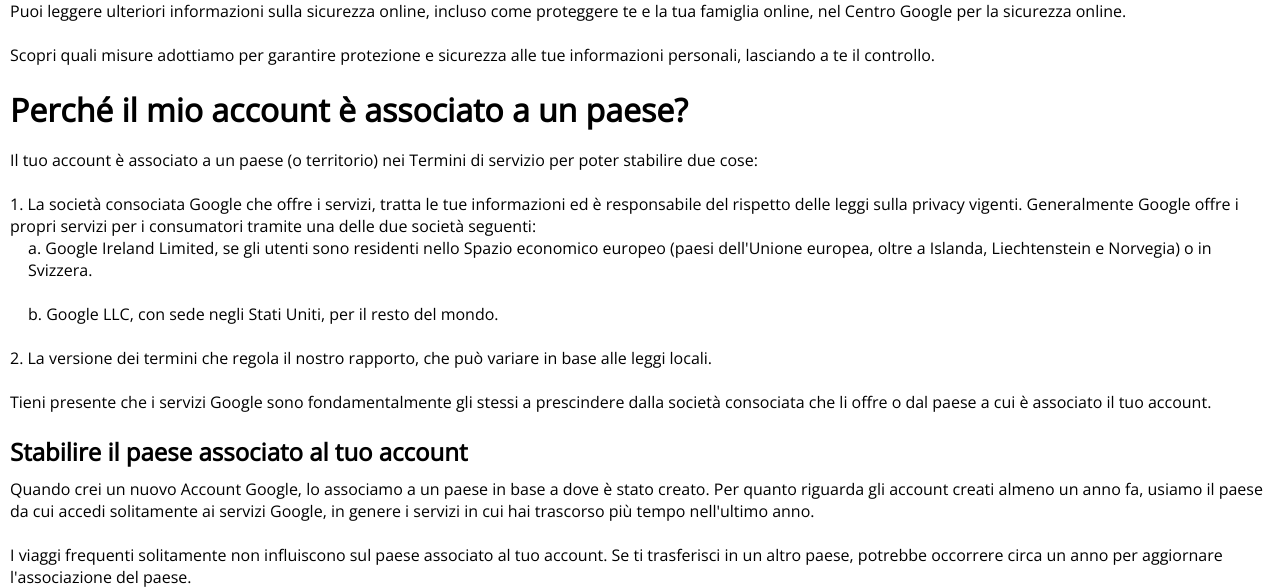
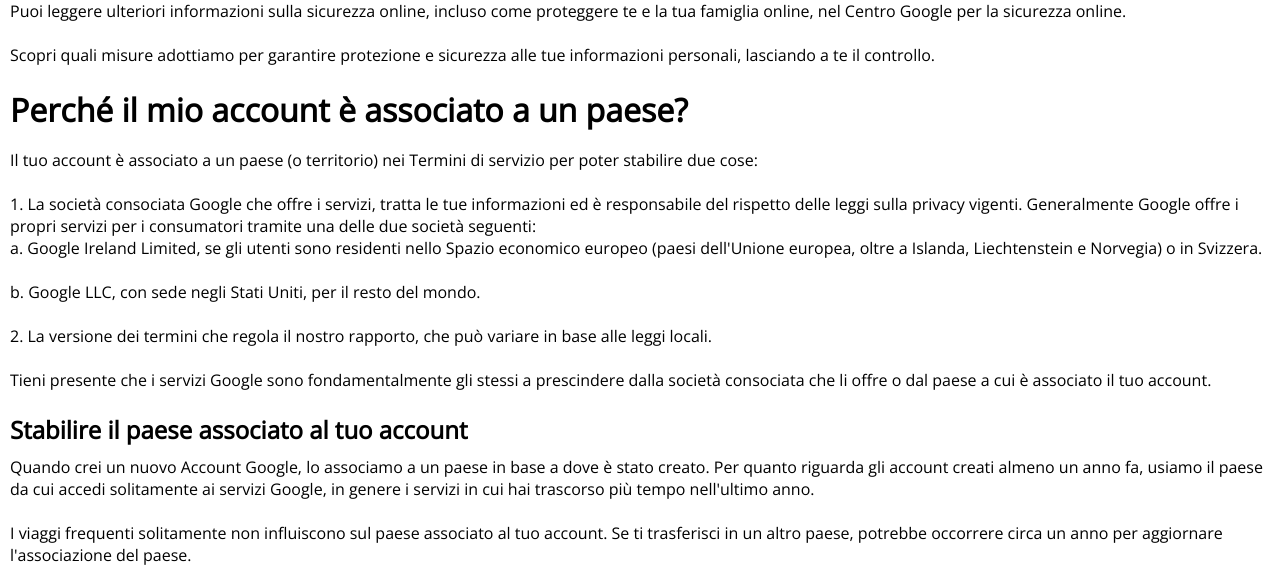
Before and after one commit to RobertoBarbagallo/php-google-faq, a PHP site: page / in a window 1280 px wide. Shown: the part 997-1584 px from the top of the page. Run offline with PHP 8.4, Linux system fonts and the light colour scheme.

Commit message:
modifiche

```diff
--- a/styles/style.css
+++ b/styles/style.css
@@ -100,9 +100,8 @@ header ul li a {
     list-style: decimal inside;
 }
 
-.main .container ul ul{
+.main .container ul li ul{
     list-style:  lower-alpha inside;
-    margin-left: 18px;
 }
 
 .main .container h2{
```
